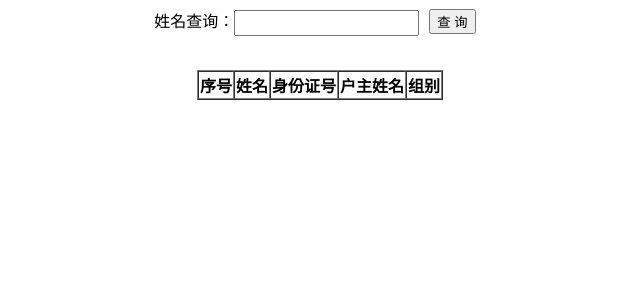
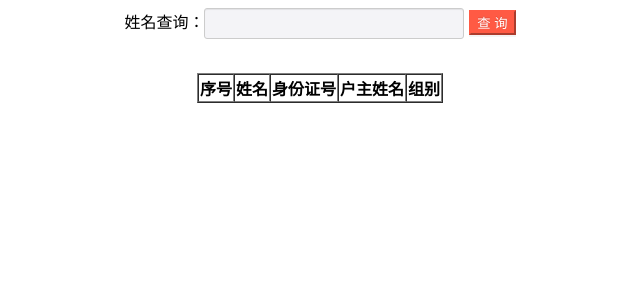
Before and after one commit to 18727060063/dj_study, a Django app: page / in a window 1280 px wide. Shown: the top 300 px of the page, without its empty margins (320-960 px from the left). Run offline with Django 3.2, Linux system fonts and the light colour scheme; lists and menus that the app fills with data are empty.

Commit message:
更新查询

```diff
--- a/templates/index.html
+++ b/templates/index.html
@@ -94,10 +94,31 @@
         border: 3px solid #fff;
         background-color: rgba(0, 0, 0, .3);
     }
+    .tl-price-input{
+        width: 20%;
+        border: 1px solid #ccc;
+        padding: 7px 0;
+        background: #F4F4F7;
+        border-radius: 3px;
+        padding-left:5px;
+        -webkit-box-shadow: inset 0 1px 1px rgba(0,0,0,.075);
+        box-shadow: inset 0 1px 1px rgba(0,0,0,.075);
+        -webkit-transition: border-color ease-in-out .15s,-webkit-box-shadow ease-in-out .15s;
+        -o-transition: border-color ease-in-out .15s,box-shadow ease-in-out .15s;
+        transition: border-color ease-in-out .15s,box-shadow ease-in-out .15s
+    }
+    .ant-btn-red {
+        color: #fff;
+        background-color: #FF5A44;
+        border-color: #FF5A44;
+        margin-left: 5px;
+        text-shadow: 0 -1px 0 rgba(0,0,0,0.12);
+        -webkit-box-shadow: 0 2px 0 rgba(0,0,0,0.045);
+        box-shadow: 0 2px 0 rgba(0,0,0,0.045);
+    }
 </style>
 <body>
-姓名查询：<input id="query_by_name" style="min-height: 20px"/><span style="padding: 10px;min-height: 20px"><button id="query_by_name_btn" style="min-height: 15px;min-width: 45px"
-                                                                    onclick="query()">查  询</button></span>
+姓名查询：<input id="query_by_name" class="tl-price-input"/><button id="query_by_name_btn" class="ant-btn-red" onclick="query()">查  询</button>
 <div id="msg_div" style="visibility: hidden">正在查询中,请等待...</div>
 <div class="table-container">
     <table border="1" cellspacing="0" style="margin: auto; margin-top: 10px">
```
